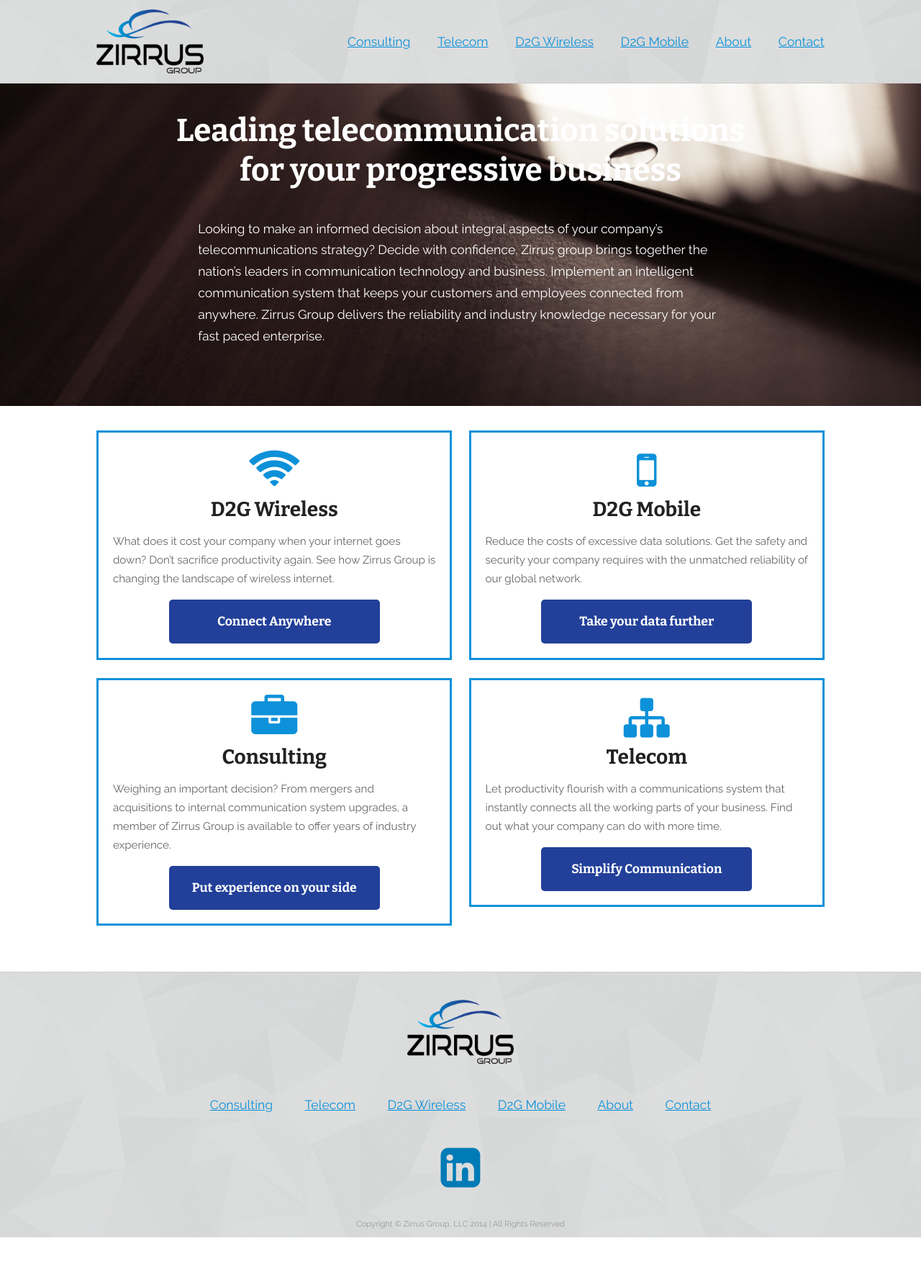
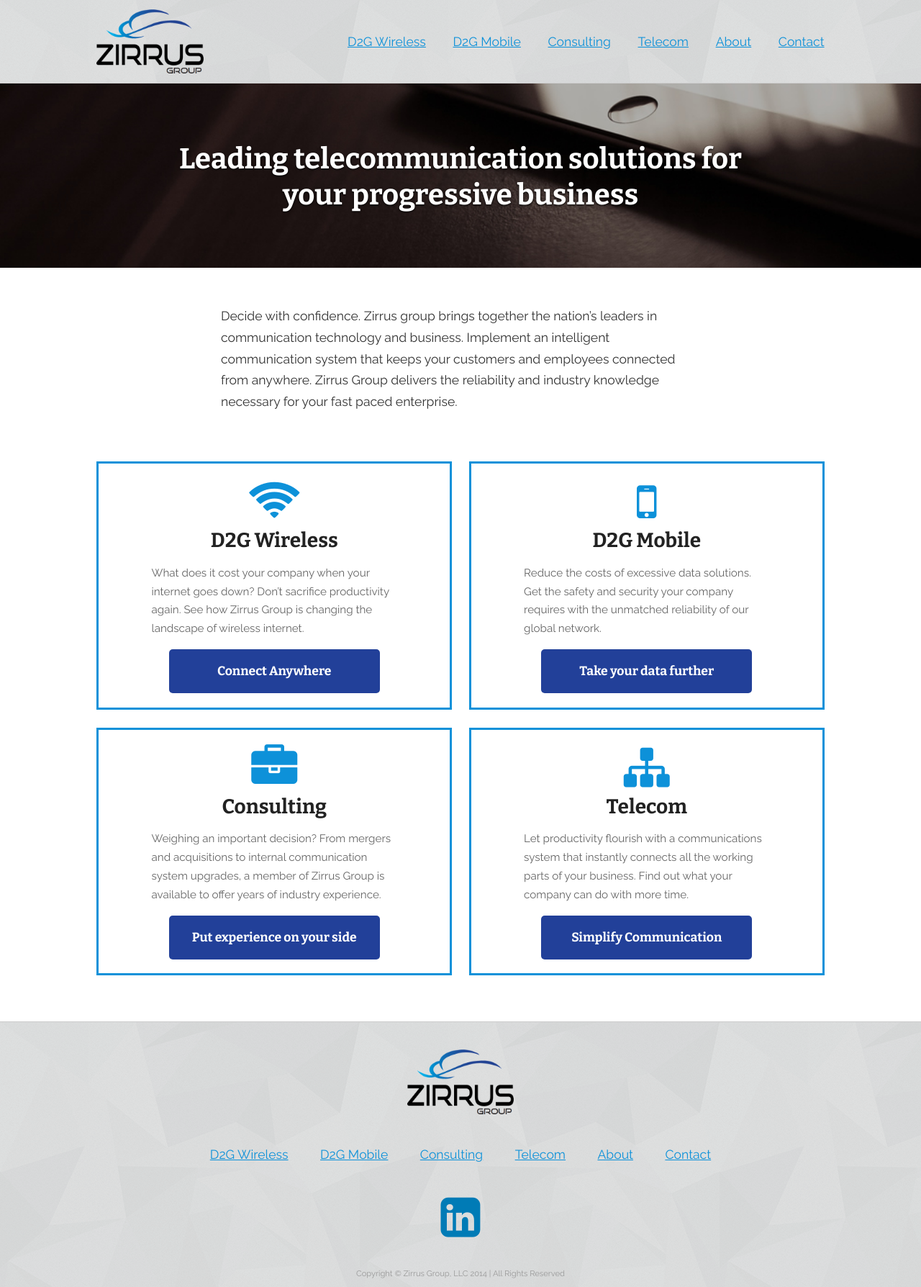
Before and after one commit to 320ny/zirrus, a Jekyll site: the page built from index.html, in a window 1280 px wide. Shown: the whole page at 72% size. Built offline with Jekyll 4.4.1, drawn with Linux system fonts in a browser that asks for light colours; nearby versions of some CDN libraries; Markdown is read by kramdown in place of the engine named in the settings; before the commit the page ends 1719 px from its top, so only the background shows below that.

Commit message:
updated banner styling and some copy

```diff
--- a/_layouts/default.html
+++ b/_layouts/default.html
@@ -29,10 +29,10 @@
           <a href="/" class="logo"><img src="{{ site.baseurl}}/img/logo.png" alt="Zirrus Group logo" title="Zirrus Group logo"></a>
           <button class="mobile-menu"><i class="fa fa-bars"></i>&nbsp; MENU</button>
           <ul class="link-list">
+            <li><a href="#">D2G Wireless</a></li>
+            <li><a href="#">D2G Mobile</a></li>
             <li><a href="#">Consulting</a></li>
             <li><a href="#">Telecom</a></li>
-            <li><a href="#">D2G Wireless</a></li>
-            <li><a href="#">D2G Mobile</a></li>
             <li><a href="#">About</a></li>
             <li><a href="#">Contact</a></li>
           </ul>
@@ -49,10 +49,10 @@
         <nav>
           <a href="/" class="logo"><img src="{{ site.baseurl}}/img/logo.png"></a>
           <ul>
+            <li><a href="#">D2G Wireless</a></li>
+            <li><a href="#">D2G Mobile</a></li>
             <li><a href="#">Consulting</a></li>
             <li><a href="#">Telecom</a></li>
-            <li><a href="#">D2G Wireless</a></li>
-            <li><a href="#">D2G Mobile</a></li>
             <li><a href="#">About</a></li>
             <li><a href="#">Contact</a></li>
           </ul>
--- a/css/style.scss
+++ b/css/style.scss
@@ -57,7 +57,7 @@
   font-weight: 700;
 }
 h1 {
-  font-size: 2.75em;
+  font-size: 2.5em;
 }
 h2 {
   font-size: 2.25em;
@@ -66,7 +66,7 @@
   font-size: 1.75em;
 }
 h4 {
-  font-size: 1.125em;
+  font-size: 1.25em;
 }
 h5 {
   font-size: 1em;
@@ -185,31 +185,31 @@
 
 ---------------------------------------- */
 .index {
-  .opening-copy {
+  .opening-banner {
     position: relative;
-    .copy {
-      position: absolute;
-      top: 0;
-      left: 0;
-    }
     img {
       width: 100%;
     }
     h1 {
-      width: 65%;
-      margin: 3% auto;
+      position: absolute;
+      top: 50%;
+      left: 50%;
+      width: 850px;
+      margin-left: -425px;
+      margin-top: -50px;
       text-align: center;
       color: #fff;
+      text-shadow: 0 1px 3px #000;
     }
-    p {
-      width: 57%;
-      margin: 0 auto;
-      color: #fff;
-    }
+  }
+  .opening-copy {
+    @include span-columns(8);
+    @include shift(2);
+    margin-top: 3%;
+    margin-bottom: 5%;
   }
   .product-teaser-wrapper {
     @include span-columns(12);
-    margin-top: 3%;
     .product-teaser {
       @include span-columns(6);
       margin-bottom: 2.5%;
@@ -231,7 +231,7 @@
         }
       }
       p {
-        padding: 0 4%;
+        padding: 0 15%;
         font-size: .95em;
         text-align: left;
         color: #666;
--- a/index.html
+++ b/index.html
@@ -9,15 +9,16 @@
 
 <section class="index">
 
-  <section class="opening-copy">
+  <section class="opening-banner">
     <img src="{{ site.baseurl}}/img/hero-background.jpg">
-    <div class="copy">
     <h1>Leading telecommunication solutions for your progressive business</h1>
-    <p>Looking to make an informed decision about integral aspects of your company’s telecommunications strategy? Decide with confidence. Zirrus group brings together the nation’s leaders in communication technology and business. Implement an intelligent communication system that keeps your customers and employees connected from anywhere. Zirrus Group delivers the reliability and industry knowledge necessary for your fast paced enterprise.</p>
-  </div>
-  </section><!-- end opening-copy -->
+  </section><!-- end opening-banner -->
 
 <div class="container">
+
+  <section class="opening-copy">
+    <p>Decide with confidence. Zirrus group brings together the nation’s leaders in communication technology and business. Implement an intelligent communication system that keeps your customers and employees connected from anywhere. Zirrus Group delivers the reliability and industry knowledge necessary for your fast paced enterprise.</p>
+  </section>
 
   <section class="product-teaser-wrapper">
 
```
Also changed, not shown: img/hero-background.jpg.
